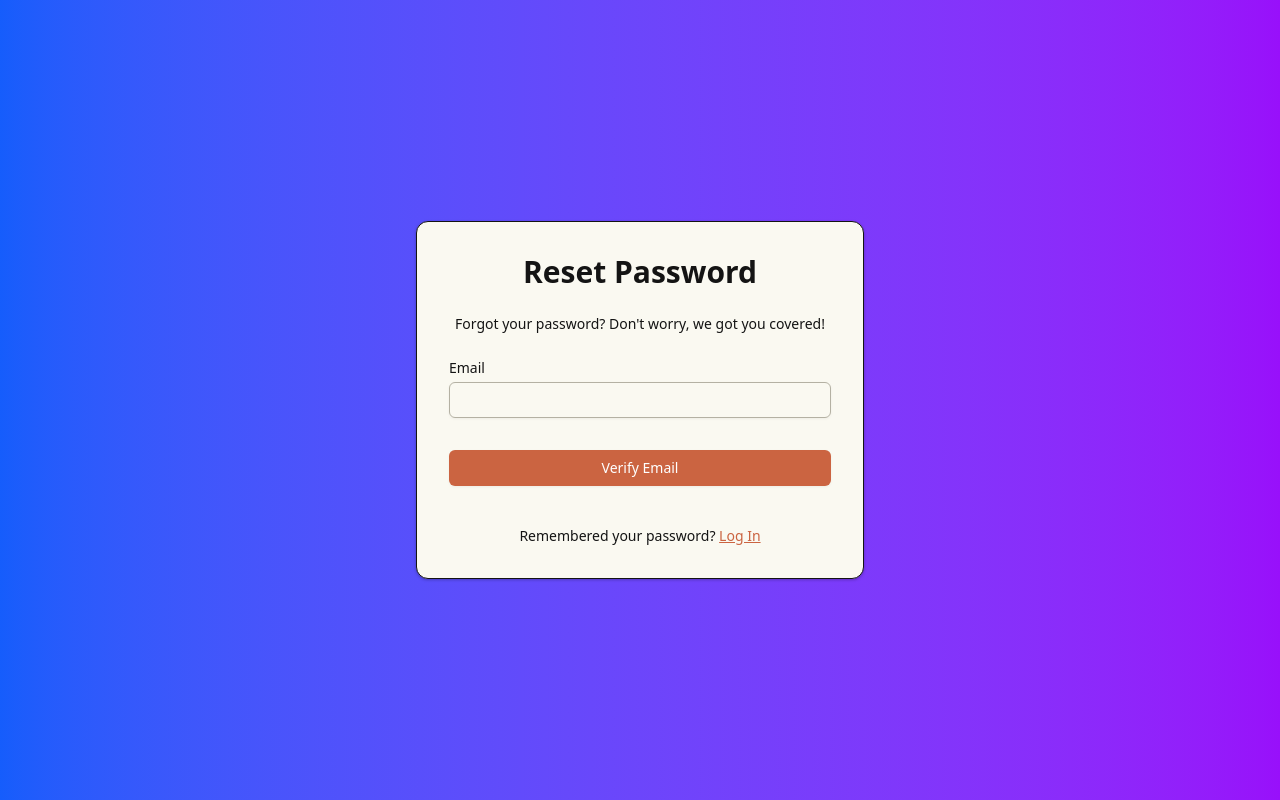
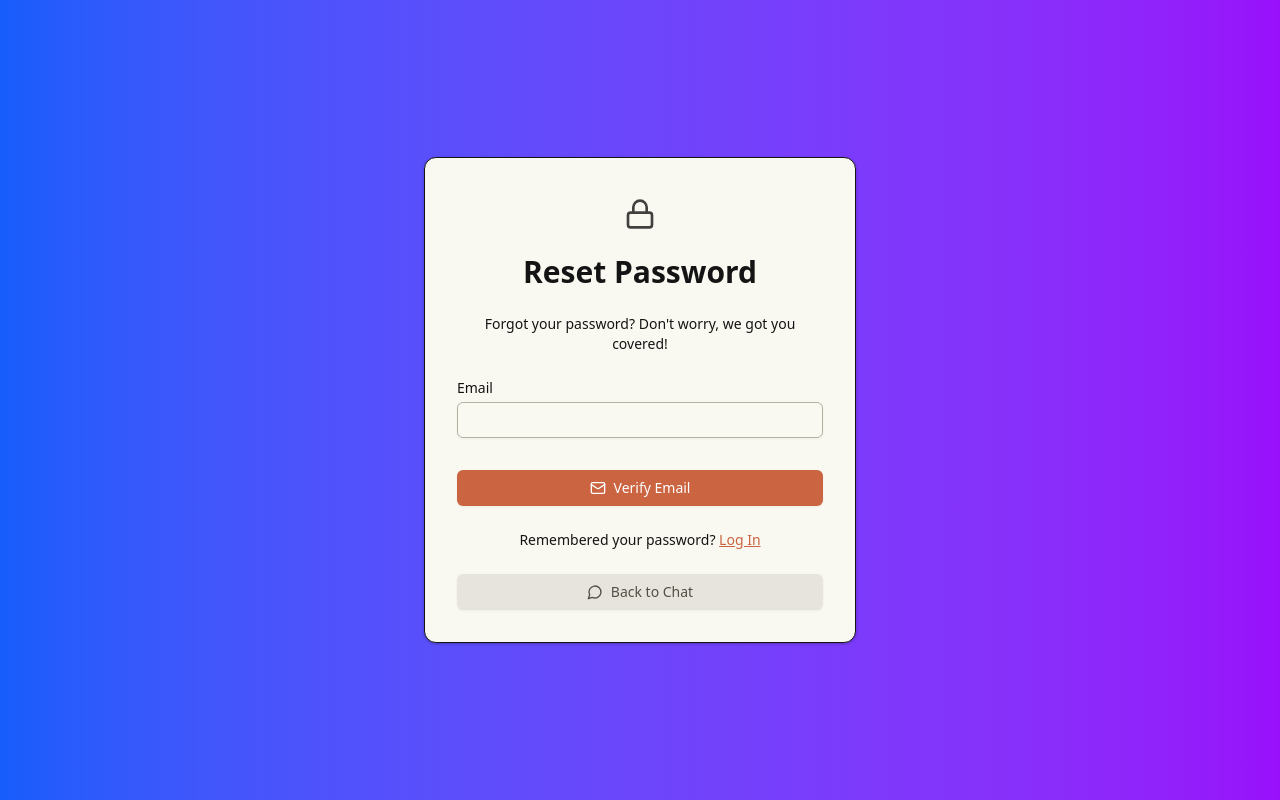
Before and after one commit to joonseolee/EstateWise-Chapel-Hill-Chatbot, a Next.js app in the folder frontend/: page /reset-password in a window 1280 px wide. Built offline with nearby package versions, Linux system fonts and the light colour scheme.

Commit message:
Fix: Added MoE & Visualizations to App

```diff
--- a/frontend/pages/chat.tsx
+++ b/frontend/pages/chat.tsx
@@ -1726,7 +1726,7 @@ const ChatWindow: React.FC<ChatWindowProps> = ({
         {messages.length === 0 && !loading && !convLoading && (
           <div className="flex flex-col items-center justify-center h-full text-muted-foreground">
             <Home className="w-20 h-20 mb-4 text-primary" />
-            <p className="text-xl font-semibold">
+            <p className="text-xl text-center font-semibold">
               Hey {localStorage.getItem("username") || "there"}, send a message
               to start your home finding journey! 🚀
             </p>
--- a/frontend/pages/login.tsx
+++ b/frontend/pages/login.tsx
@@ -10,7 +10,7 @@ import { toast } from "sonner";
 import { Button } from "@/components/ui/button";
 import { Input } from "@/components/ui/input";
 import { Card } from "@/components/ui/card";
-import { Eye, EyeOff } from "lucide-react";
+import { Eye, EyeOff, Key, MessageCircle, User } from "lucide-react";
 
 const formVariants = {
   hidden: { opacity: 0, scale: 0.95 },
@@ -80,8 +80,11 @@ export default function LoginPage() {
           animate="visible"
           className="w-full max-w-md"
         >
-          <Card className="p-8 rounded-xl shadow-2xl bg-card">
-            <h1 className="text-3xl font-bold text-center text-card-foreground">
+          <Card className="p-8 rounded-xl shadow-2xl bg-card m-2">
+            <div className="flex justify-center mt-2">
+              <User className="w-8 h-8 text-card-foreground opacity-80" />
+            </div>
+            <h1 className="text-3xl mt-0 font-bold text-center text-card-foreground">
               Log In
             </h1>
             <p className="text-sm text-center text-card-foreground">
@@ -167,11 +170,14 @@ export default function LoginPage() {
                     Logging in...
                   </>
                 ) : (
-                  "Log In"
+                  <>
+                    <Key className="w-5 h-5 text-white" />
+                    <span>Log In</span>
+                  </>
                 )}
               </Button>
             </form>
-            <p className="text-sm text-center mt-2 text-card-foreground">
+            <p className="text-sm text-center mt-0 text-card-foreground">
               Don&apos;t have an account?{" "}
               <Link
                 href="/signup"
@@ -191,6 +197,16 @@ export default function LoginPage() {
                 Reset Password
               </Link>
             </p>
+            <Button
+              variant="secondary"
+              className="w-full mt-0 cursor-pointer"
+              onClick={() => router.push("/chat")}
+              title="Back to Chat"
+              aria-label="Back to Chat"
+            >
+              <MessageCircle />
+              Back to Chat
+            </Button>
           </Card>
         </motion.div>
       </div>
--- a/frontend/pages/reset-password.tsx
+++ b/frontend/pages/reset-password.tsx
@@ -9,7 +9,7 @@ import { toast } from "sonner";
 import { Button } from "@/components/ui/button";
 import { Input } from "@/components/ui/input";
 import { Card } from "@/components/ui/card";
-import { Eye, EyeOff } from "lucide-react";
+import { Eye, EyeOff, Key, Lock, Mail, MessageCircle } from "lucide-react";
 
 const formVariants = {
   hidden: { opacity: 0, scale: 0.95 },
@@ -117,7 +117,10 @@ export default function ResetPasswordPage() {
           animate="visible"
           className="w-full max-w-md"
         >
-          <Card className="p-8 rounded-xl shadow-2xl bg-card">
+          <Card className="p-8 rounded-xl shadow-2xl bg-card m-2">
+            <div className="flex justify-center mt-2">
+              <Lock className="w-8 h-8 text-card-foreground opacity-80" />
+            </div>
             <h1 className="text-3xl font-bold mb-0 text-center text-card-foreground">
               Reset Password
             </h1>
@@ -173,7 +176,10 @@ export default function ResetPasswordPage() {
                       Verifying...
                     </>
                   ) : (
-                    "Verify Email"
+                    <>
+                      <Mail className="w-5 h-5 text-white" />
+                      <span>Verify Email</span>
+                    </>
                   )}
                 </Button>
               </form>
@@ -273,12 +279,15 @@ export default function ResetPasswordPage() {
                       Resetting...
                     </>
                   ) : (
-                    "Reset Password"
+                    <>
+                      <Key className="w-5 h-5 text-white" />
+                      <span>Reset Password</span>
+                    </>
                   )}
                 </Button>
               </form>
             )}
-            <p className="text-sm text-center mt-4 text-card-foreground">
+            <p className="text-sm text-center mt-0 text-card-foreground">
               Remembered your password?{" "}
               <Link
                 href="/login"
@@ -288,6 +297,16 @@ export default function ResetPasswordPage() {
                 Log In
               </Link>
             </p>
+            <Button
+              variant="secondary"
+              className="w-full mt-0 cursor-pointer"
+              onClick={() => router.push("/chat")}
+              title="Back to Chat"
+              aria-label="Back to Chat"
+            >
+              <MessageCircle />
+              Back to Chat
+            </Button>
           </Card>
         </motion.div>
       </div>
--- a/frontend/pages/signup.tsx
+++ b/frontend/pages/signup.tsx
@@ -10,7 +10,7 @@ import { toast } from "sonner";
 import { Button } from "@/components/ui/button";
 import { Input } from "@/components/ui/input";
 import { Card } from "@/components/ui/card";
-import { Eye, EyeOff } from "lucide-react";
+import { Eye, EyeOff, MessageCircle, Plus, UserPlus } from "lucide-react";
 
 const formVariants = {
   hidden: { opacity: 0, scale: 0.95 },
@@ -104,7 +104,10 @@ export default function SignUpPage() {
           animate="visible"
           className="w-full max-w-md"
         >
-          <Card className="p-8 rounded-xl shadow-2xl bg-card">
+          <Card className="p-8 rounded-xl shadow-2xl bg-card m-2">
+            <div className="flex justify-center mt-2">
+              <UserPlus className="w-8 h-8 text-card-foreground opacity-80" />
+            </div>
             <h1 className="text-3xl font-bold text-center text-card-foreground">
               Sign Up
             </h1>
@@ -229,11 +232,14 @@ export default function SignUpPage() {
                     Signing up...
                   </>
                 ) : (
-                  "Sign Up"
+                  <>
+                    <Plus className="w-5 h-5 text-white" />
+                    <span>Sign Up</span>
+                  </>
                 )}
               </Button>
             </form>
-            <p className="text-sm text-center mt-2 text-card-foreground">
+            <p className="text-sm text-center mt-0 text-card-foreground">
               Already have an account?{" "}
               <Link
                 href="/login"
@@ -253,6 +259,16 @@ export default function SignUpPage() {
                 Reset Password
               </Link>
             </p>
+            <Button
+              variant="secondary"
+              className="w-full mt-0 cursor-pointer"
+              onClick={() => router.push("/chat")}
+              title="Back to Chat"
+              aria-label="Back to Chat"
+            >
+              <MessageCircle />
+              Back to Chat
+            </Button>
           </Card>
         </motion.div>
       </div>
```
Also changed, not shown: 2 other files (tests, documents, lock files or other folders).
